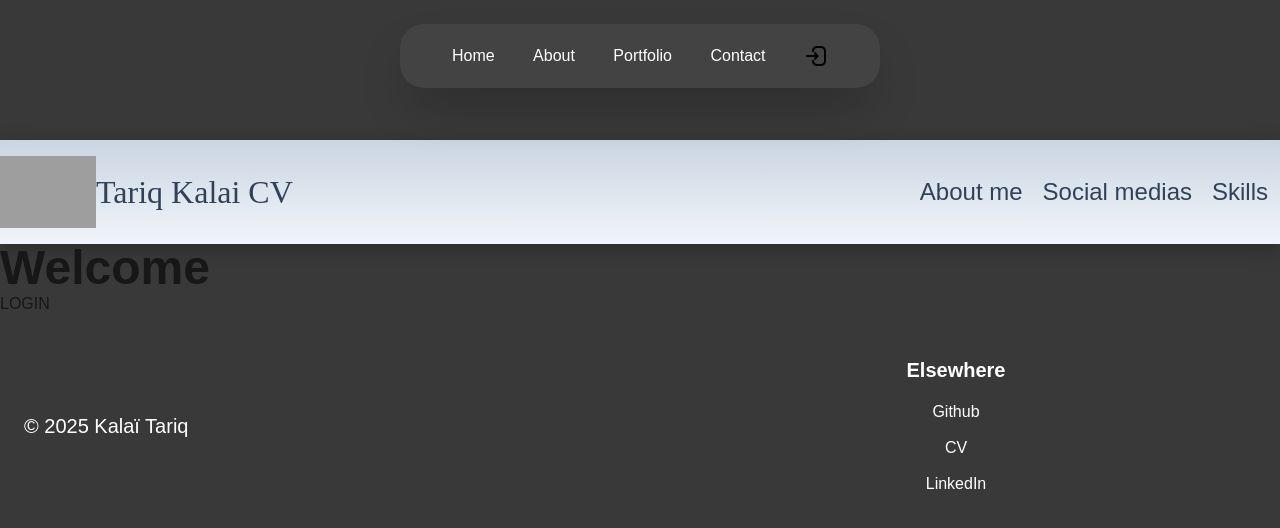
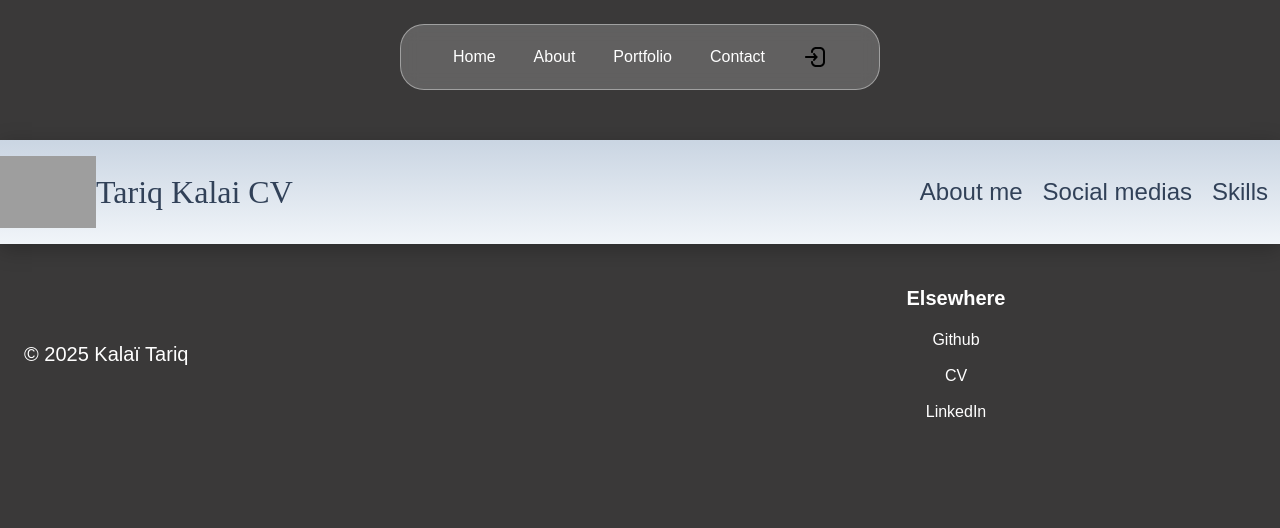
Before and after one commit to TariqKalai/cv_portfolio_website, a Next.js app: page /Login in a window 1280 px wide. Shown: the top 528 px of the page. Built offline with nearby package versions, Linux system fonts and the light colour scheme; grey boxes are pictures that could not be loaded.

Commit message:
Add login modal

```diff
--- a/app/Login/page.tsx
+++ b/app/Login/page.tsx
@@ -1,8 +1,8 @@
+import LoginPopup from "@/components/LoginPopup";
+
 export default function Page() {
   return (
-    <>  <h1 className="text-5xl font-bold">Welcome</h1>
-    LOGIN
-
+    <>
     </>
   )
 
--- a/components/Cleanbar.tsx
+++ b/components/Cleanbar.tsx
@@ -1,29 +1,48 @@
-import { Children, type ReactNode } from 'react'
+"use client"
+
+
+import { useState, type ReactNode } from "react";
+import LoginPopup from "./LoginPopup";
+
 
 
 export default function Cleanbar(){
+    const [open, setOpen] = useState(false);
     return (
-        <div>
+        <>
         <nav className="fixed top-6
                         left-1/2 -translate-x-1/2
                         w-[95%] sm:w-[75%] max-w-120
-                        rounded-3xl shadow-2xl
-                        bg-white/5 dark:bg-white/5 backdrop-blur-sm
+                        rounded-3xl shadow-2lg
+                        bg-white/20  backdrop-blur-sm border border-white/40
                         text-white
                         transiton-all duration-500
                          ">
 
 
-            <ul className = "flex justify-between w-full font-medium px-5 sm:px-10 py-2 ">
+            <ul className = "flex justify-between items-center w-full font-medium px-5 sm:px-10 py-2 ">
                 <li> <Link href='.'>Home</Link>  </li>
                 <li> <Link href='./About'>About</Link>  </li>
                 <li> <Link href='.'>Portfolio</Link>  </li>
                 <li> <Link href='.'>Contact</Link>  </li>
-                <li><Link href='./Login'><img src="/login.svg" alt="login" className='h-6'></img></Link>  </li>
+                <li> <button className ="
+                    block                           /* augmente la hitbox */
+                    px-1 py-1 sm:px-2 sm:py-2 md:px-3 md:py-3                       /* padding confortable */
+                    rounded-3xl                      /* arrondi visible */
+                    text-[12px]  min-[400px]:text-[16px]
+                    hover:bg-white/5 hover:text-[18px] hover:[&>img]:h-7     /* hover propre */
+                    transition-all duration-200     /* smooth */"
+                    onClick={() => setOpen(true)}>
+                    <img src="/login.svg" alt="login" className='h-6'/>
+                    </button>
+                </li>
             </ul>
 
         </nav>
-        </div>
+
+        <LoginPopup open={open} onClose={() => setOpen(false)} />
+        </>
+
 
     )
 }
@@ -39,8 +58,8 @@ function Link(props: LinkProps){
             block                           /* augmente la hitbox */
             px-1 py-1 sm:px-2 sm:py-2 md:px-3 md:py-3                       /* padding confortable */
             rounded-3xl                      /* arrondi visible */
-            sm:text-[16px]
-            hover:bg-white/15               /* hover propre */
+            text-[12px]  min-[400px]:text-[16px]
+            hover:bg-white/5 hover:text-[18px] hover:[&>img]:h-7     /* hover propre */
             transition-all duration-200     /* smooth */
           ">
             {props.children}
--- /dev/null
+++ b/components/LoginPopup.tsx
@@ -0,0 +1,67 @@
+import React from "react";
+
+type LoginPopup_props = {
+  open: boolean;
+  onClose: () => void;
+};
+
+export default function LoginPopup({open, onClose}:LoginPopup_props) {
+  if (!open) return null;
+  return (
+    <>
+      <div className="fixed inset-0
+                      bg-black/40
+                      items-center justify-center
+                      backdrop-blur-xl
+                      z-50
+                      ">
+
+            <div className="absolute left-1/2 -translate-1/2 top-1/2
+                            bg-white/50 border-white/80 text-black
+                            rounded-xl
+                            p-6 w-64 shadow-xl">
+
+                <ul className="space-y-3">
+                <li className="flex justify-center"> <h2 className="text-lg font-bold mb-3">Login</h2> </li>
+
+                <li className="w-full">
+                    <button
+                        onClick={onClose}
+                        className="absolute top-3 right-3 text-gray-500 hover:text-black"
+                        >
+                        ✕
+                    </button>
+                    <form className="flex flex-col gap-3">
+                        <input className="w-full px-1 py-1 bg-white/40 border-slate-500
+                                        rounded-md font-semibold shadow-md"
+                                placeholder="Username" type="text" name="username"></input>
+
+                        <input className="w-full px-1 py-1 bg-white/40 border-slate-500
+                                        rounded-md font-semibold shadow-md"
+                                placeholder="Password" type="password" name="password"></input>
+
+                        <button className="mt-4 w-full py-2 bg-white/40
+                                        text-black rounded-md font-semibold
+                                        hover:bg-slate-400 transition-colors
+                                            shadow-md"
+                                            type="submit">Submit</button>
+                    </form>
+                </li>
+
+                <li>
+                    <form></form>
+                </li>
+
+
+                </ul>
+
+            </div>
+
+      </div>
+
+
+    </>
+  )
+
+
+}
```
Also changed, not shown: lib/Login.ts (added).
